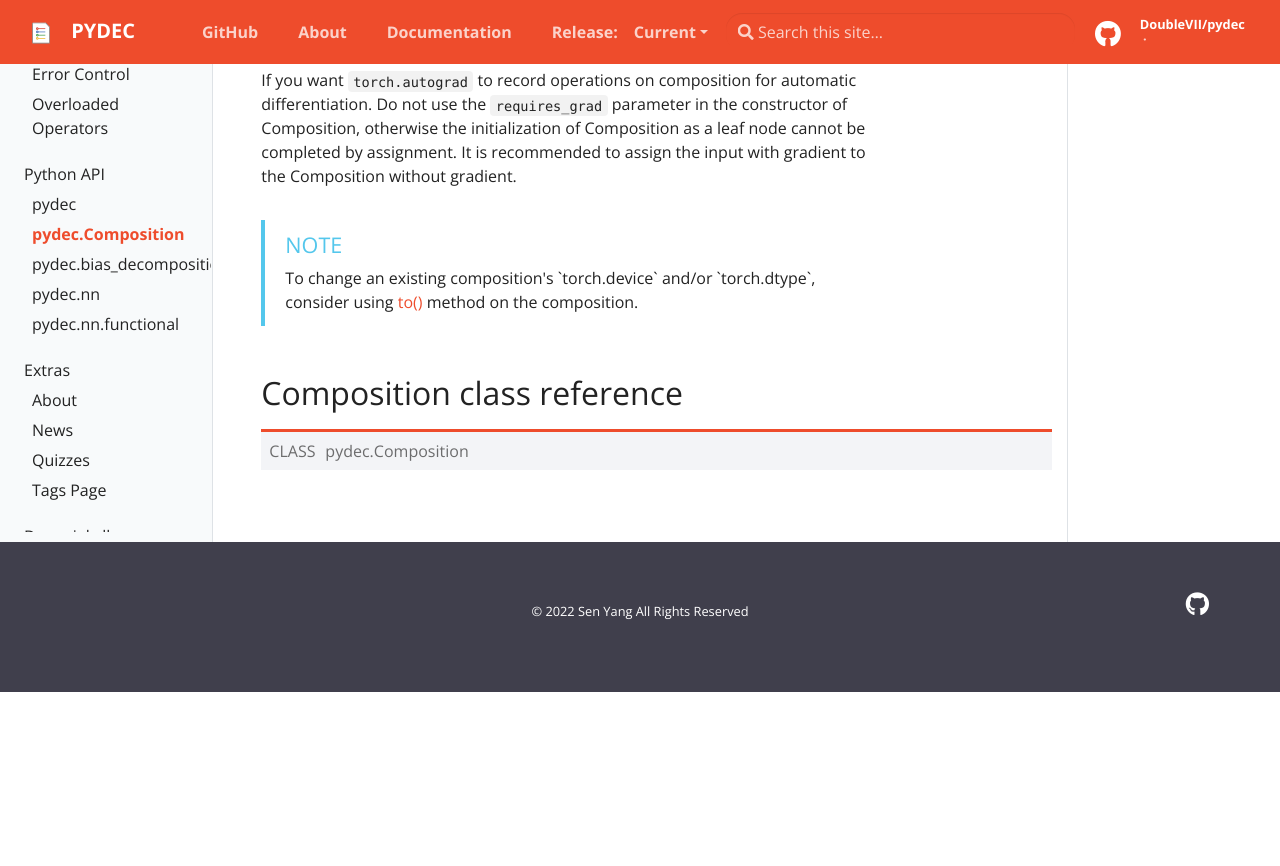
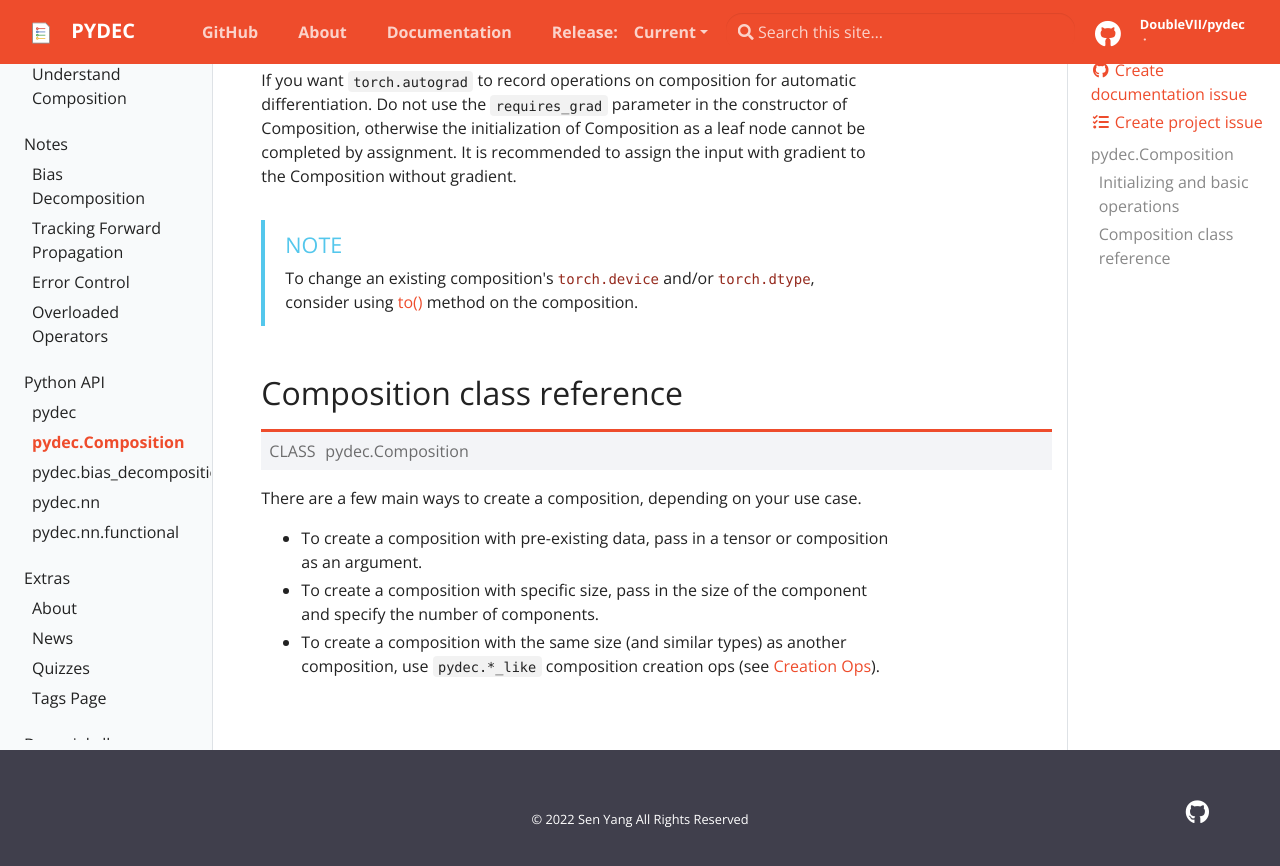
Before and after one commit to NJUNLP/pydec, a Jekyll site: the page built from docs/_docs/pythonapi/pydec.Composition/index.md, in a window 1280 px wide and 900 px high, scrolled down 2451 px. Shown: the top 866 px of the window. Built offline with Jekyll 4.4.1, drawn with Linux system fonts in a browser that asks for light colours; before the commit the page ends 3143 px from its top, so only the background shows below that; some of the changed text lies outside the part shown.

Commit message:
update docs and fix typo

````diff
--- a/docs/_docs/pythonapi/pydec.Composition/index.md
+++ b/docs/_docs/pythonapi/pydec.Composition/index.md
@@ -92,7 +92,7 @@
 >>> c
 ```
 
-The composition slicing behavior is not exactly the same as tensor, please refer to {% include codelink.html name="Composition.\_\_getitem\_\_" path="pythonapi/pydec.Composition/\_\_getitem\_\_" %} and {% include codelink.html name="Composition.\_\_setitem\_\_" path="pythonapi/pydec.Composition/\_\_setitem\_\_" %}.
+The composition slicing behavior is not exactly the same as tensor, please refer to {% include codelink.html name="Composition.\_\_getitem\_\_" path="pythonapi/pydec.Composition/__getitem__" %} and {% include codelink.html name="Composition.\_\_setitem\_\_" path="pythonapi/pydec.Composition/__setitem__" %}.
 
 For more information about indexing, see {% include codelink.html name="Indexing, Slicing, Joining, Mutating Ops" path="ppythonapi/pydec/#indexing-slicing-joining-mutating-ops" %}
 
@@ -101,8 +101,12 @@
 
 <div class="alert alert-info" role="info">
 <h4 class="alert-heading">NOTE</h4>
-To change an existing composition's `torch.device` and/or `torch.dtype`, consider using {% include codelink.html name="to()" path="pythonapi/pydec.Composition/to" %} method on the composition.
+To change an existing composition's {% include inlinecode.html content="torch.device" %} and/or {% include inlinecode.html content="torch.dtype" %}, consider using {% include codelink.html name="to()" path="pythonapi/pydec.Composition/to" %} method on the composition.
 </div>
 
 ## Composition class reference
 {% include class.html content="pydec.Composition" %}
+There are a few main ways to create a composition, depending on your use case.
+* To create a composition with pre-existing data, pass in a tensor or composition as an argument.
+* To create a composition with specific size, pass in the size of the component and specify the number of components.
+* To create a composition with the same size (and similar types) as another composition, use `pydec.*_like` composition creation ops (see {% include codelink.html name="Creation Ops" path="pythonapi/pydec/#creation-ops" %}).
````
Also changed, not shown: other parts of docs/_docs/pythonapi/pydec.Composition/index.md (+2 -2 lines).
